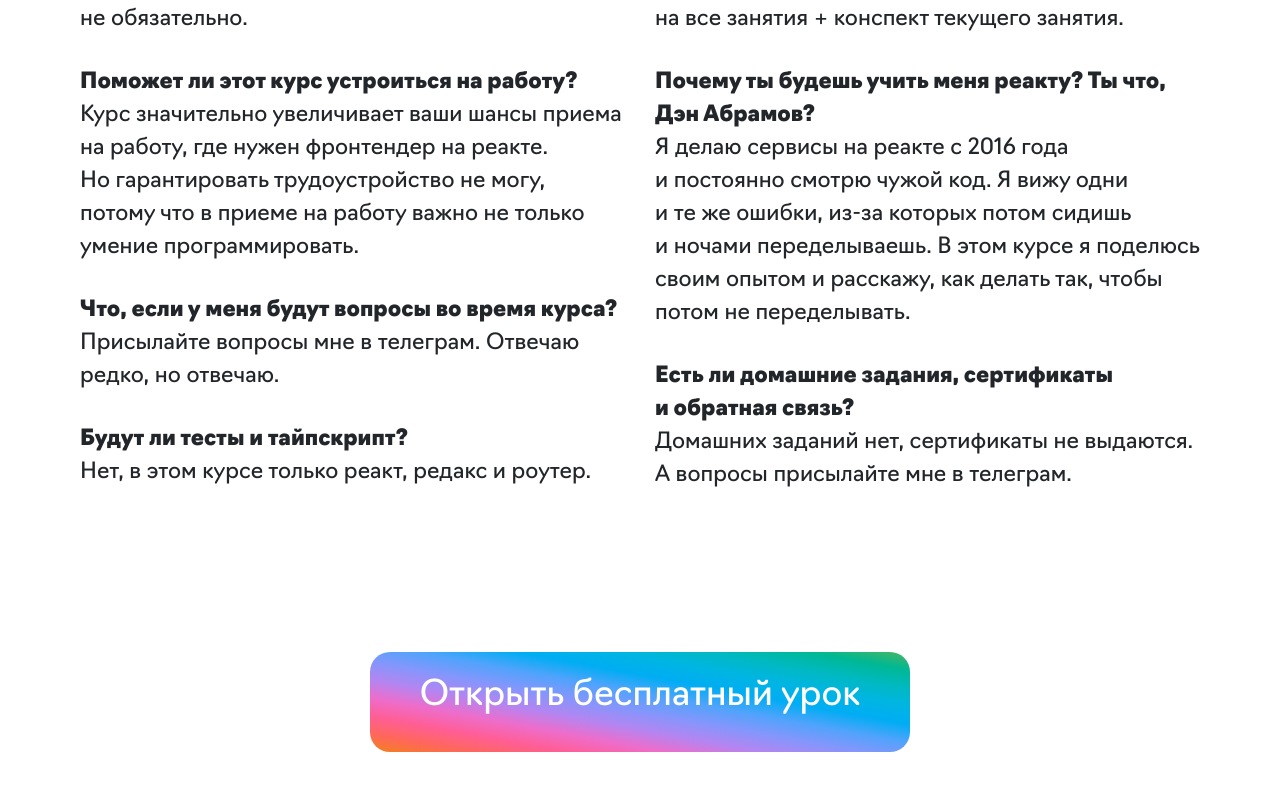
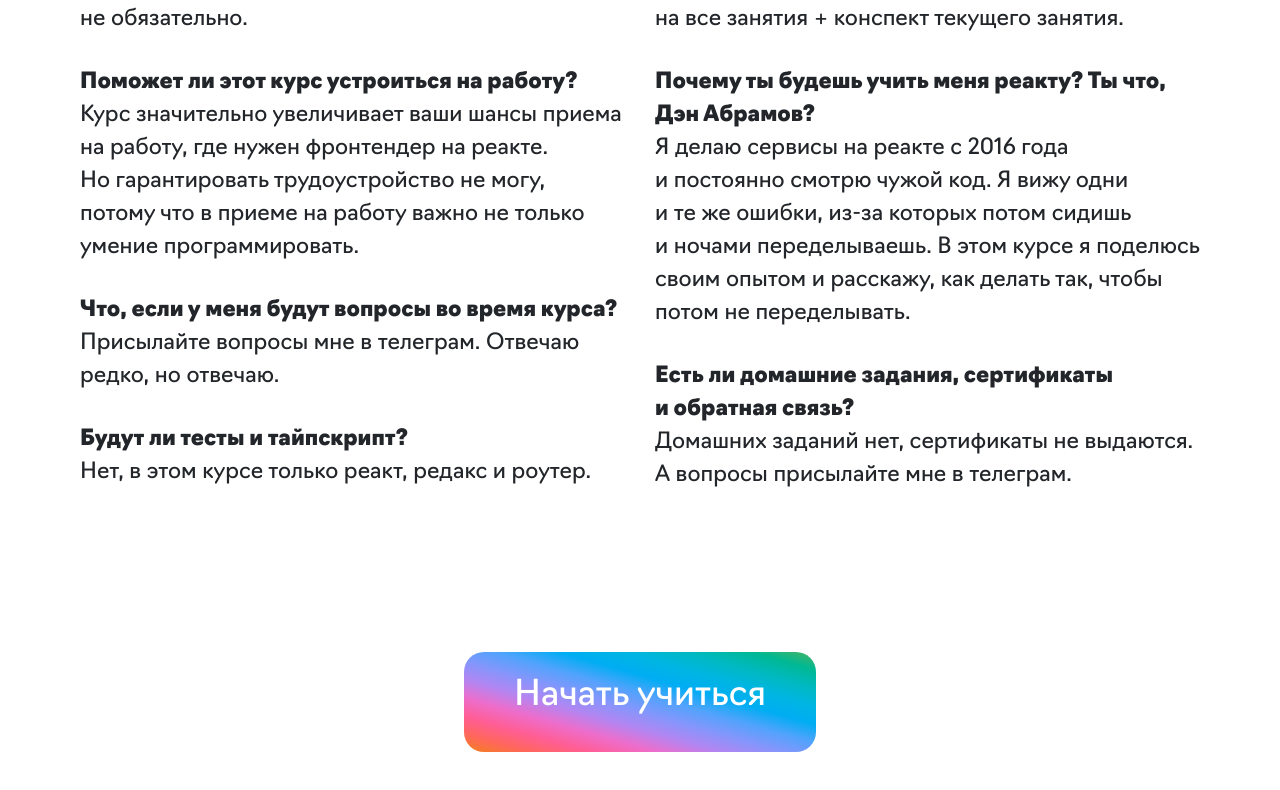
Before and after one commit to shalfey41/bezugly, a Next.js app: page /react-redux-2020 in a window 1280 px wide. Shown: the part 5932-6722 px from the top of the page. Built offline with nearby package versions, Linux system fonts and the light colour scheme.

Commit message:
Изменил текст CTA

```diff
--- a/pages/react-redux-2020.tsx
+++ b/pages/react-redux-2020.tsx
@@ -437,7 +437,7 @@ const ReactRedux2020: FC = () => {
               target="_blank"
               rel="noreferrer"
             >
-              Открыть бесплатный урок
+              Начать учиться
             </a>
           </div>
         </div>
```
